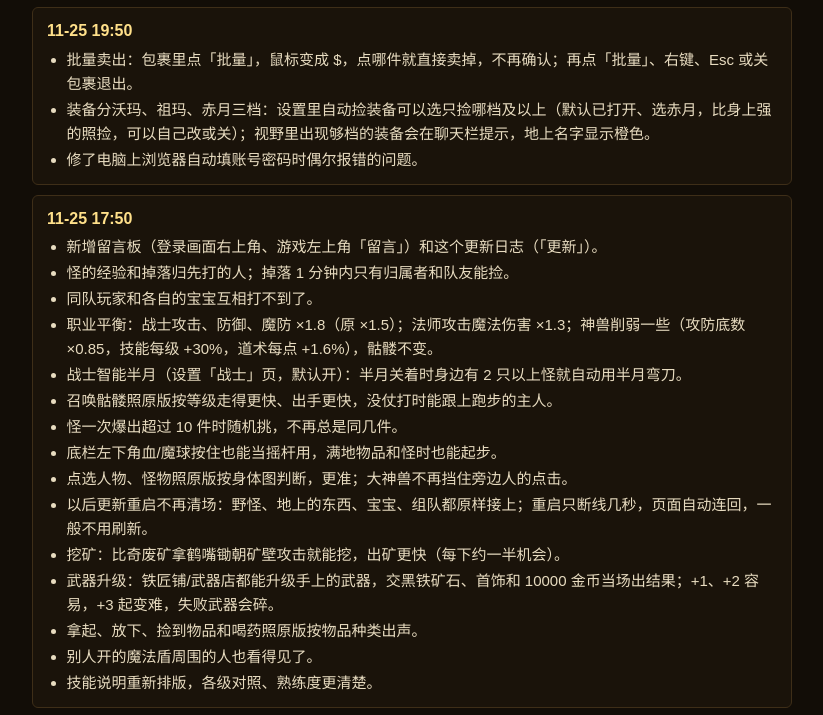
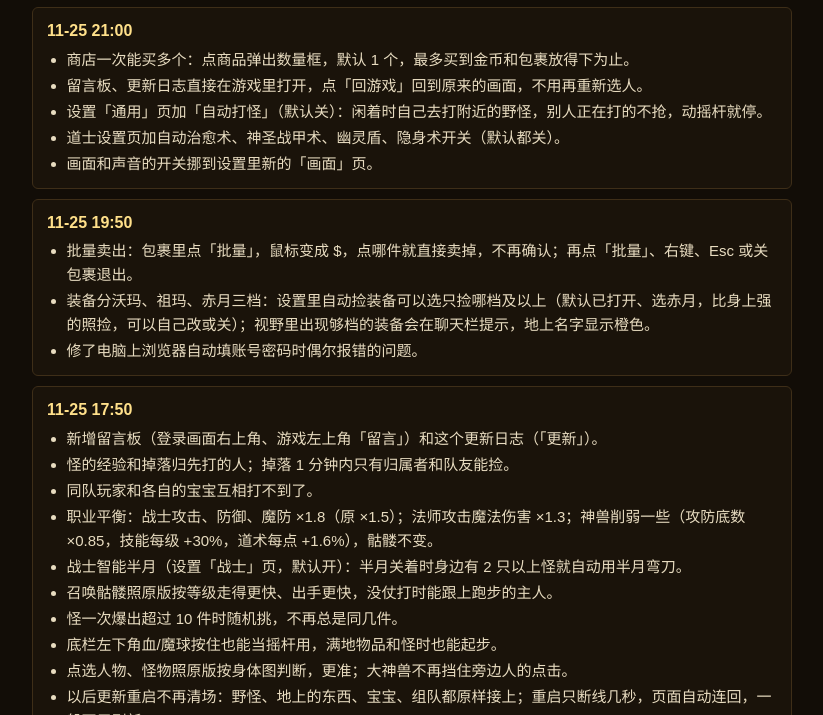
Before and after one commit to liewhite/mir-web, a plain HTML site: page scala/client/web/changelog.html in a window 1280 px wide. Shown: the part 45-760 px from the top of the page, without its empty margins (228-1051 px from the left). Drawn offline with Linux system fonts and the light colour scheme.

Commit message:
更新日志：11-25 21:00 这一版

```diff
--- a/scala/client/web/changelog.html
+++ b/scala/client/web/changelog.html
@@ -36,6 +36,18 @@ li { margin: 2px 0; }
     <a href="board.html">留言板</a>
     <a href="./" data-back>回游戏</a>
   </header>
+
+  <!-- 部署到 49305b3 -->
+  <section>
+    <h2>11-25 21:00</h2>
+    <ul>
+      <li>商店一次能买多个：点商品弹出数量框，默认 1 个，最多买到金币和包裹放得下为止。</li>
+      <li>留言板、更新日志直接在游戏里打开，点「回游戏」回到原来的画面，不用再重新选人。</li>
+      <li>设置「通用」页加「自动打怪」（默认关）：闲着时自己去打附近的野怪，别人正在打的不抢，动摇杆就停。</li>
+      <li>道士设置页加自动治愈术、神圣战甲术、幽灵盾、隐身术开关（默认都关）。</li>
+      <li>画面和声音的开关挪到设置里新的「画面」页。</li>
+    </ul>
+  </section>
 
   <!-- 部署到 91215fb -->
   <section>
```
